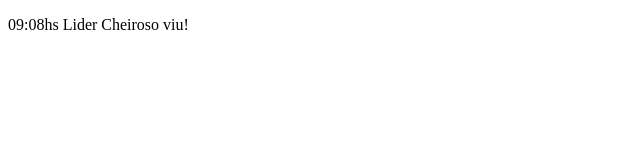
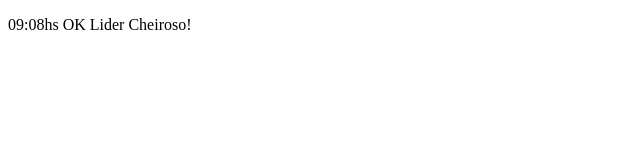
Before and after one commit to Valverde0611/site-do-lider, a plain HTML site: page index.html in a window 1280 px wide. Shown: the full height of the page, 0-640 px from the left. Drawn offline with Linux system fonts and the light colour scheme.

Commit message:
funcionou!

```diff
--- a/index.html
+++ b/index.html
@@ -3,7 +3,7 @@
 <head>
 <meta charset="utf-8">
 <title>Index</title>
-<p>09:08hs  Lider Cheiroso viu!</p>
+<p>09:08hs OK  Lider Cheiroso!</p>
 </head>
 
 <body>
```
